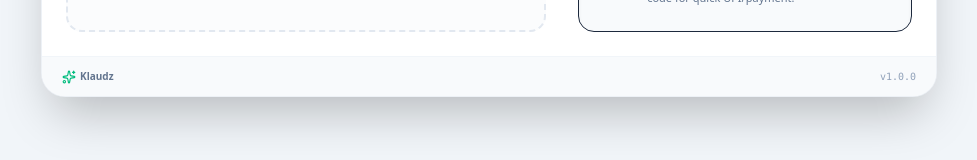
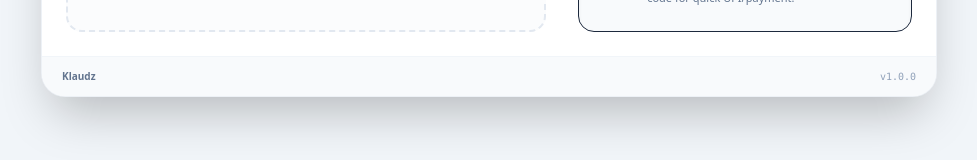
Before and after one commit to dark4carder/Billrun, a React (Vite) app: page / in a window 1280 px wide. Shown: the part 607-767 px from the top of the page, without its empty margins (151-1128 px from the left). Built offline with nearby package versions, Linux system fonts and the light colour scheme.

Commit message:
Update App.tsx

```diff
--- a/src/App.tsx
+++ b/src/App.tsx
@@ -341,7 +341,7 @@ export default function App() {
         {/* Footer info/metadata (Anti-AI-slop compliance: Clean, literal labels) */}
         <footer className="py-3 px-5 text-center bg-slate-50 border-t border-slate-100 shrink-0 flex items-center justify-between text-[10px] text-slate-400 print:hidden select-none">
           <span className="font-semibold flex items-center gap-1 text-slate-500">
-            <Sparkles className="w-3.5 h-3.5 text-emerald-500" />
+
             Klaudz
           </span>
           <span className="font-mono">v1.0.0</span>
```
